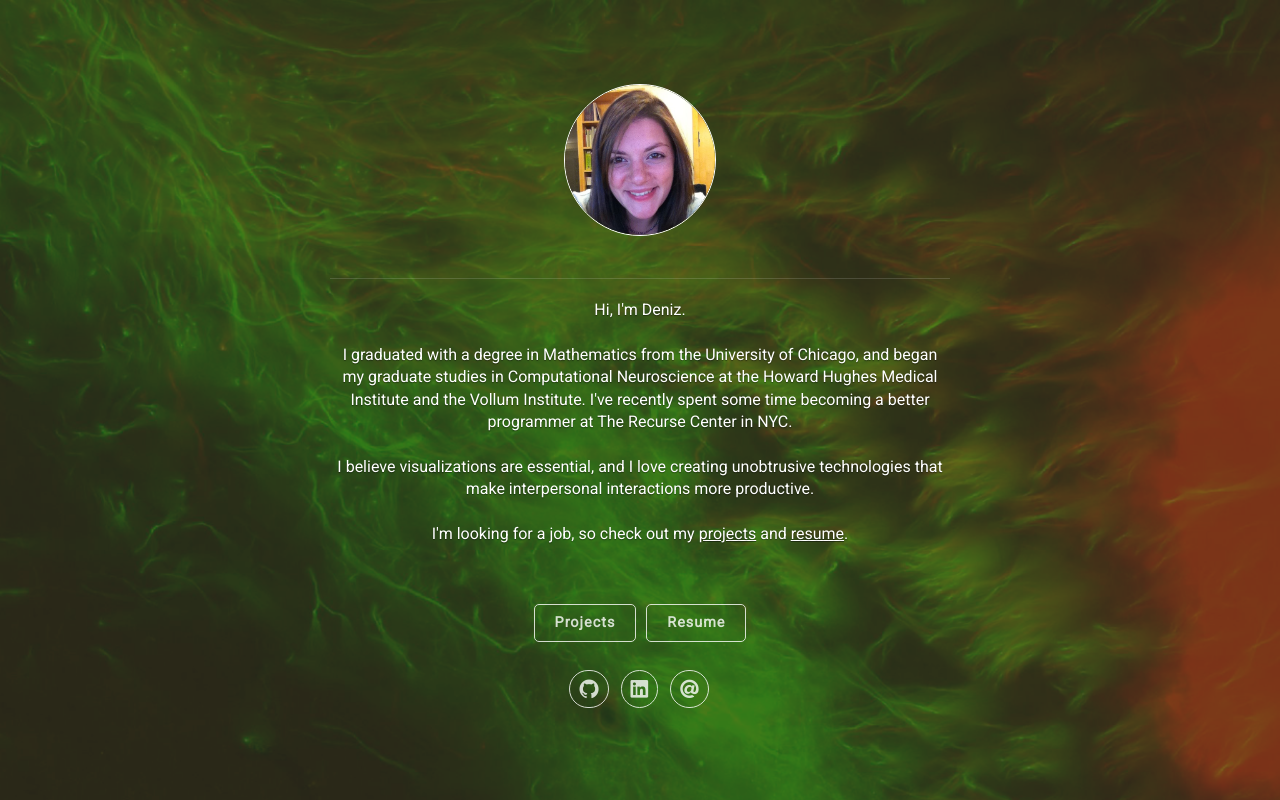
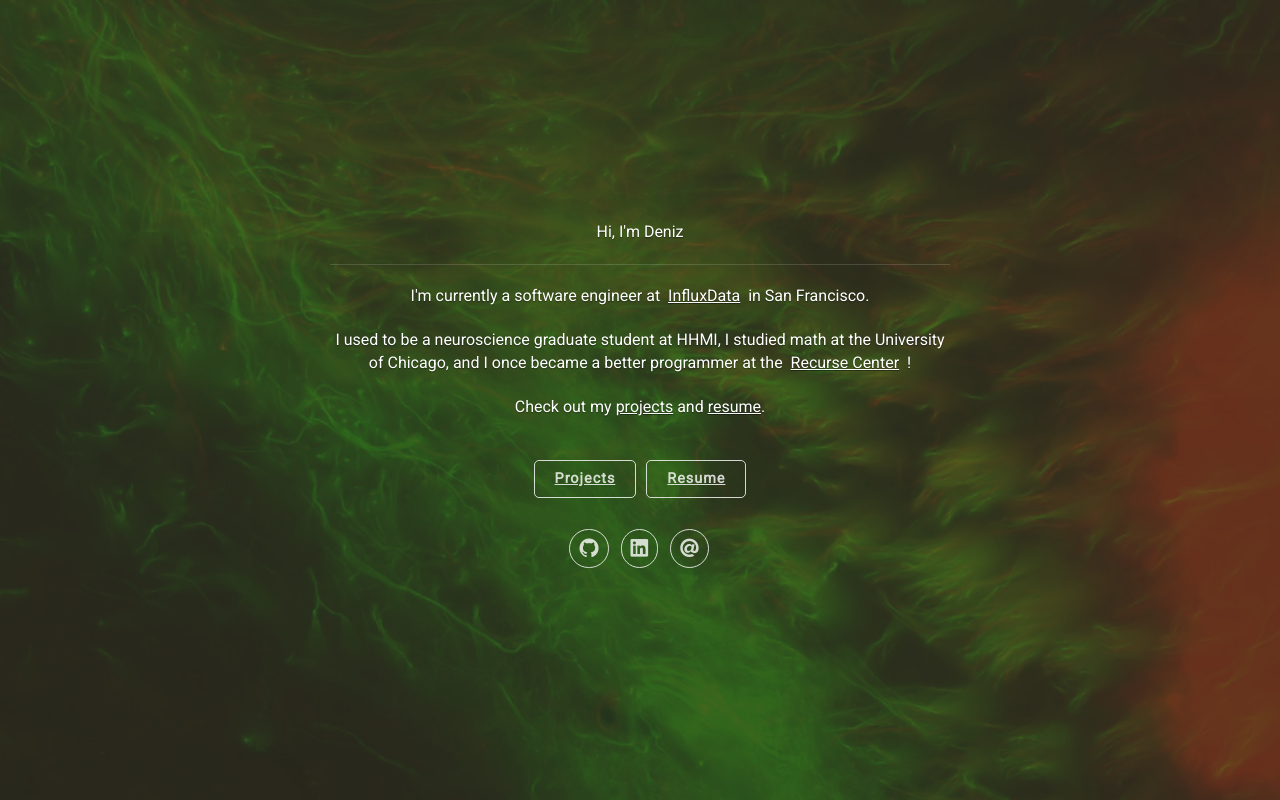
Before and after one commit to ebb-tide/ebb-tide.github.io, a Node server app: page / in a window 1280 px wide. Run offline with Node 20, Linux system fonts and the light colour scheme.

Commit message:
Update cover page 2019

```diff
--- a/public/css/main.css
+++ b/public/css/main.css
@@ -37,6 +37,6 @@ pre.highlight code,
   border-radius:100%;
 }
 
-.panel-cover__description a{
+a{
   text-decoration: underline;
 }
--- a/public/css/uno.css
+++ b/public/css/uno.css
@@ -13,7 +13,7 @@ article, aside, details, figcaption, figure, footer, header, hgroup, menu, nav,
 	display: block; }
 
 body {
-	line-height: 1; }
+	line-height: 1.4; }
 
 ol, ul {
 	list-style: none; }
@@ -909,7 +909,7 @@ body {
 			background: #fae3df; }
 
 		a {
-			text-decoration: none;
+			text-decoration: underline;
 			color: #e25440; }
 			a:hover {
 				color: #b9301c;
@@ -1114,9 +1114,7 @@ body {
  			/*right: 400px;*/
  			bottom: 0;
  			/*left: 400px;*/
-			background-color: rgba(40, 40, 40, 0.6);
- 			/*background-image: -webkit-linear-gradient(-410deg, rgba(cc,cc,cc, 0.4) 20%, rgba(0, 0, 0, 0.9));*/
- 			/*background-image: linear-gradient(140deg,rgba(cc,cc,cc, 0.4) 20%, rgba(0, 0, 0, 0.9)); */
+			background-color: rgba(40, 40, 40, 0.7);
  		}
 
 		.panel-cover__logo {
--- a/views/index.jade
+++ b/views/index.jade
@@ -4,34 +4,32 @@ html
     meta(charset='utf-8')
     meta(name='viewport', content='width=device-width initial-scale=1')
     meta(http-equiv='X-UA-Compatible', content='IE=edge')
+    link(rel='stylesheet', href='/css/uno.css')
     link(rel='stylesheet', href='/css/main.css')
-    link(rel='stylesheet', href='/css/uno.css')
     title ebb-tide
   body
-    header.panel-cover(style='background-image: url(/img/sululuk1000.png)')
+    header.panel-cover(style='background-image: url(/img/neuralPathways.png)')
       .panel-main
         .panel-main__inner.panel-inverted
           .panel-main__content
-            img.user-image(src='/img/profile.jpg', alt='Photo')
-            hr.panel-cover__divider
             p.panel-cover__description
-              | Hi, I'm Deniz.
+              | Hi, I'm Deniz
+              hr.panel-cover__divider
+              | I'm currently a software engineer at &nbsp;
+              a(href='https://www.influxdata.com/', title='influxdata') InfluxData
+              | &nbsp; in San Francisco.
               br
               br
-              |I graduated with a degree in Mathematics from the University of Chicago, and began my graduate studies in Computational Neuroscience at the Howard Hughes Medical Institute and the Vollum Institute. I've recently spent some time becoming a better programmer at The Recurse Center in NYC.
+              | I used to be a neuroscience graduate student at HHMI, I studied math at the University of Chicago, and I once became a better programmer at the &nbsp;
+              a(href='https://www.recurse.com/', title='recurse') Recurse Center
+              | &nbsp; !
               br
               br
-              |I believe visualizations are essential, and I love creating unobtrusive technologies that make interpersonal interactions more productive.
-              br
-              br
-              |I'm looking for a job, so check out my
+              |Check out my&nbsp;
               a(href='https://ebb-tide.github.io/projects/', title='Projects') projects
-              |  and
+              |  and&nbsp;
               a(href='https://ebb-tide.github.io/resume/', title='Resume') resume
               | .
-              br
-              br
-            br
             .navigation-wrapper.moo
               nav.cover-navigation.cover-navigation--primary
                 ul.navigation
```
Also changed, not shown: index.html (+11 -6 lines), public/img/neuralPathways.png (renamed from public/img/sululuk1000.png).
